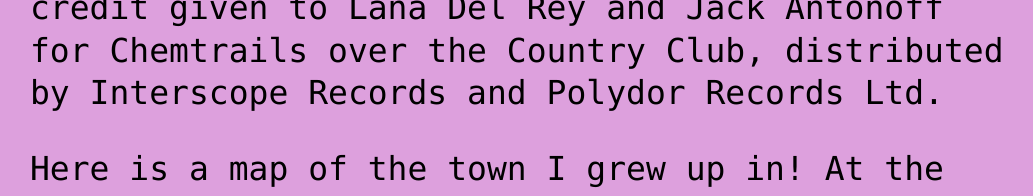
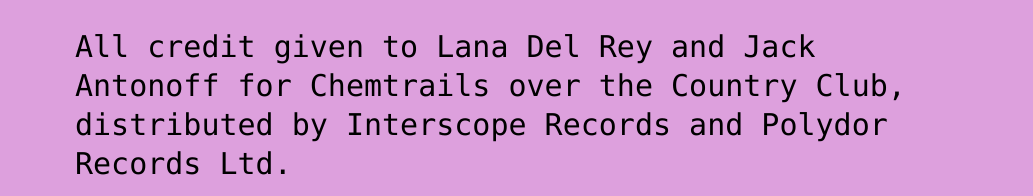
Before and after one commit to nebem926/jdtoolkit-homepage, a plain HTML site: page index.html in a window 1280 px wide. Shown: the part 1872-2068 px from the top of the page, without its empty margins (115-1148 px from the left). Drawn offline with Linux system fonts and the light colour scheme.

Commit message:
Add files via upload

```diff
--- a/index.html
+++ b/index.html
@@ -21,7 +21,7 @@
 <!-- this is a comment for myself -->
 
 
-	  <p>
+<p>
 
 Hello my name is Mareike Nebel. I am a student at the New School.
 Duriing the panademic, I have been listening to a lot of music
@@ -29,9 +29,12 @@ and have been currently listening to Lana Del Rey's new album,
 Chemtrails over the Country Club.
 Heres the track "White Dress" below.
 
+</p>
+
  <iframe width="420" height="315"
 src="https://www.youtube.com/embed/yJuV8PDwvC8">
 		 </iframe>
+<p>
 
 All credit given to Lana Del Rey and
 Jack Antonoff for Chemtrails over the Country Club,
@@ -40,13 +43,16 @@ distributed by Interscope Records and Polydor Records Ltd.
 </p>
 
 <p>
+
 	Here is a map of the town I grew up in! At the end of summer last year,
 	I moved in New York City for the fall.
+
+</p>
 
 <iframe src="https://www.google.com/maps/embed?pb=!1m18!1m12!1m3!1d24815.9209733753!2d-77.09640656787577!3d38.969893557762354!2m3!1f0!2f0!3f0!3m2!1i1024!2i768!4f13.1!3m3!1m2!1s0x89b7c9a1d2464397%3A0x6928eb80f7c7f867!2sChevy%20Chase%2C%20MD%2020815!5e0!3m2!1sen!2sus!4v1617129957661!5m2!1sen!2sus"
 width="600" height="450" style="border:0;" allowfullscreen="" loading="lazy"></iframe>
 
-</p>
+
 		 <html>
 		 <body>
 
--- a/styles.css
+++ b/styles.css
@@ -21,7 +21,7 @@ p {
     body {
       background-color: #DDA0DD;
       margin: 1em auto;
-      font-size: 11px;
+      font-size: 10px;
       padding: 1em;
       text-align: center;
       font-family: "Lucida Console", "Courier New", monospace;
--- a/stylesheets/styles.css
+++ b/stylesheets/styles.css
@@ -21,7 +21,7 @@ p {
     body {
       background-color: #DDA0DD;
       margin: 1em auto;
-      font-size: 11px;
+      font-size: 10px;
       padding: 1em;
       text-align: center;
       font-family: "Lucida Console", "Courier New", monospace;
```
